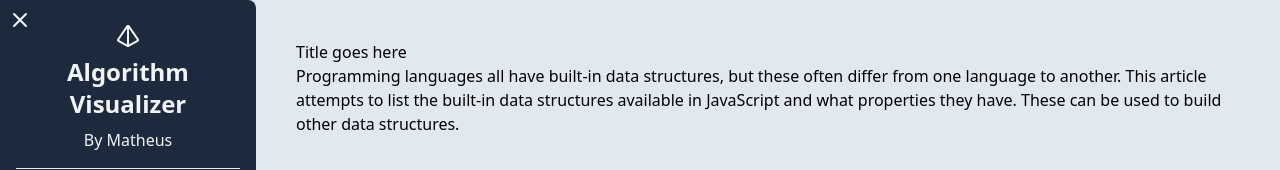
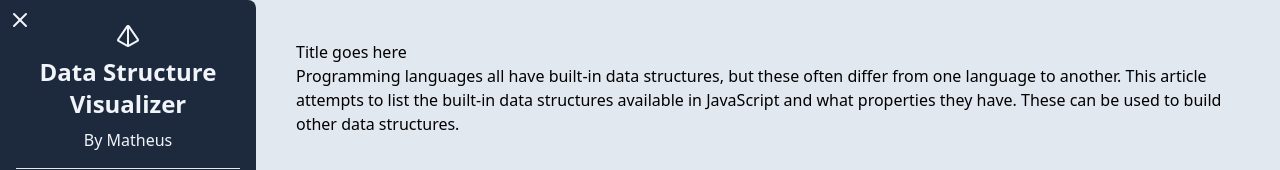
Before and after one commit to MathHenr/algorithm-visualizer, a Next.js app: page / in a window 1280 px wide. Both pictures are taken after a click on the icon 40 px from the left and 36 px from the top of the page. Shown: the top 170 px of the page. Built offline with nearby package versions, Linux system fonts and the light colour scheme.

Commit message:
Rename header from 'Algorithm Visualizer' to 'Data Structure Visualizer'

```diff
--- a/src/components/Sidebar/index.tsx
+++ b/src/components/Sidebar/index.tsx
@@ -64,7 +64,7 @@ export function Sidebar() {
             isOpen ? "text-center font-extrabold text-2xl" : "hidden",
           )}
         >
-          Algorithm Visualizer
+          Data Structure Visualizer
         </h2>
         <Link href="#" className={clsx("mb-2", isOpen ? "block" : "hidden")}>
           By{" "}
```
